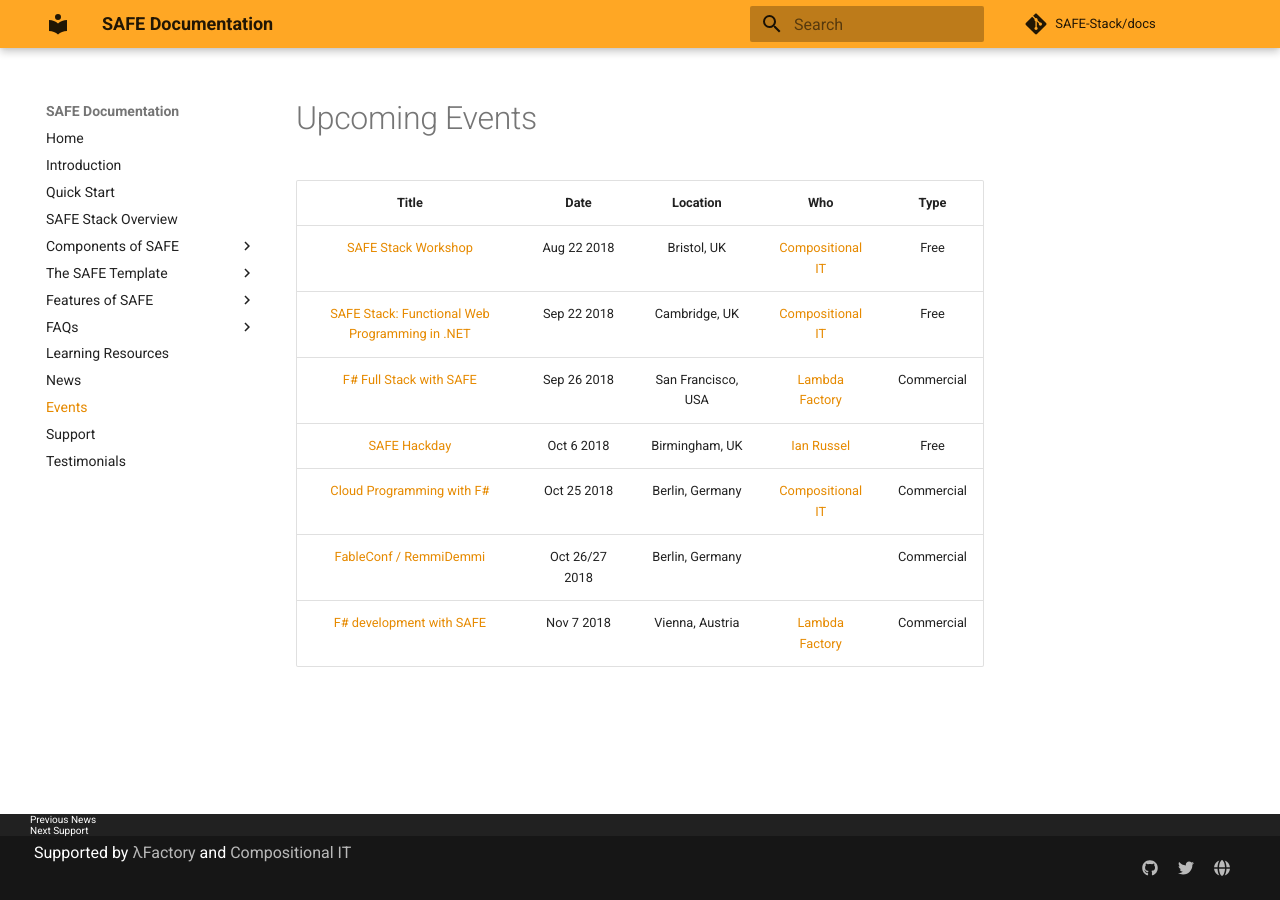
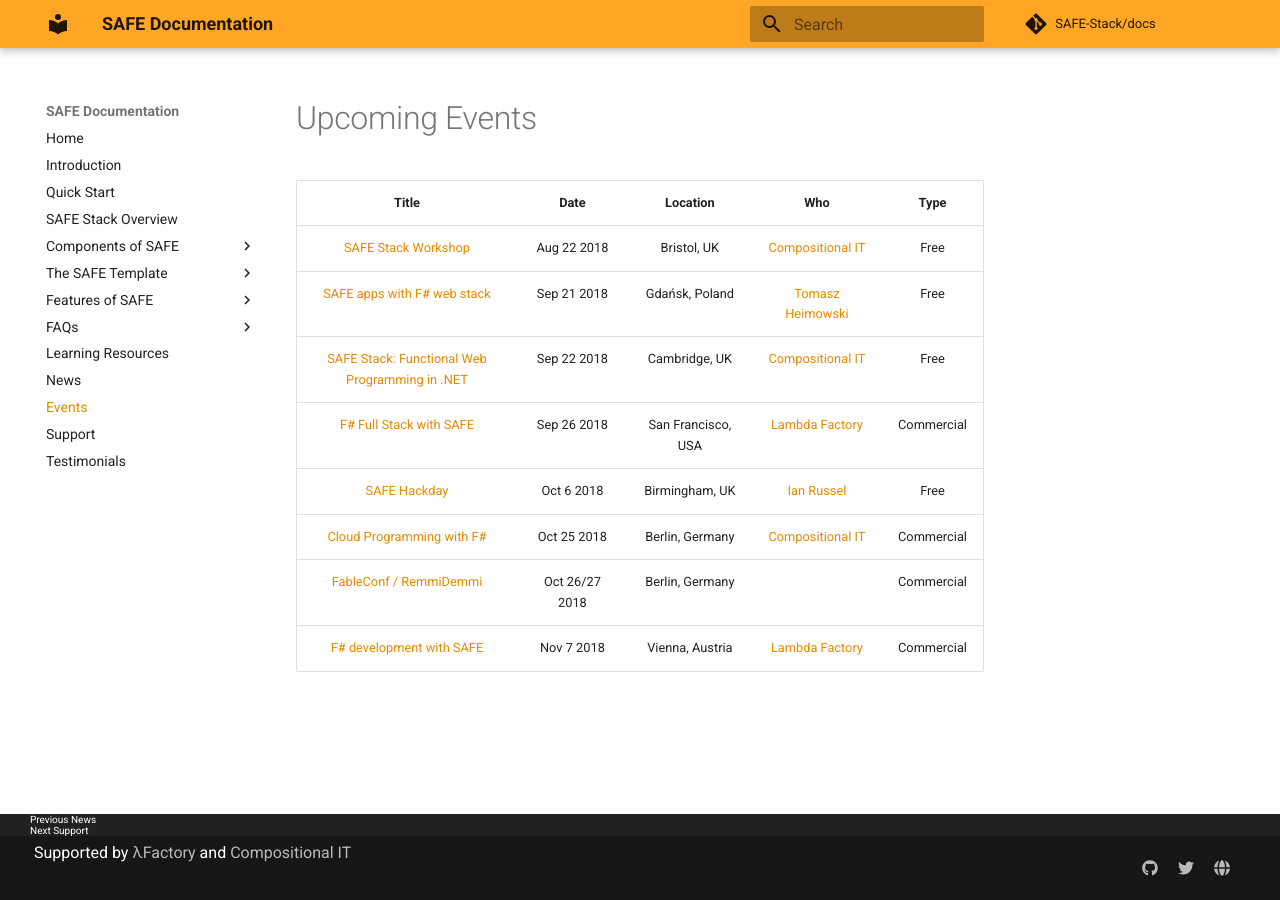
Before and after one commit to SAFE-Stack/docs, an MkDocs documentation site: the page built from docs/events.md, in a window 1280 px wide. Built offline with MkDocs 1.6.1 and Material for MkDocs 9.7.7, drawn with Linux system fonts in a browser that asks for light colours; comment, search, counter and statistics services are not loaded; old or Windows-style settings are respelled for this version of MkDocs.

Commit message:
Add Dev# Gdańsk, Poland, 21.09.2018 to events

```diff
--- a/docs/events.md
+++ b/docs/events.md
@@ -3,6 +3,7 @@
 | Title | Date | Location | Who | Type |
 |:-:|:-:|:-:|:-:|:-:|
 | [SAFE Stack Workshop](https://www.meetup.com/FSharpBristol/events/252393795/) | Aug 22 2018 | Bristol, UK | [Compositional IT](https://compositional-it.com) | Free |
+| [SAFE apps with F# web stack](http://devsharp.pl/) | Sep 21 2018 | Gdańsk, Poland | [Tomasz Heimowski](http://theimowski.com) | Free |
 | [SAFE Stack: Functional Web Programming in .NET](https://www.dddeastanglia.com/Session/Details/2179) | Sep 22 2018 | Cambridge, UK | [Compositional IT](https://compositional-it.com) | Free |
 | [F# Full Stack with SAFE](https://www.openfsharp.org/agenda/workshop/) | Sep 26 2018 | San Francisco, USA | [Lambda Factory](http://lambdafactory.io/) | Commercial |
 | [SAFE Hackday](https://www.meetup.com/altnetbrum/events/252629315/) | Oct 6 2018 | Birmingham, UK | [Ian Russel](https://twitter.com/ijrussell) | Free |
```
